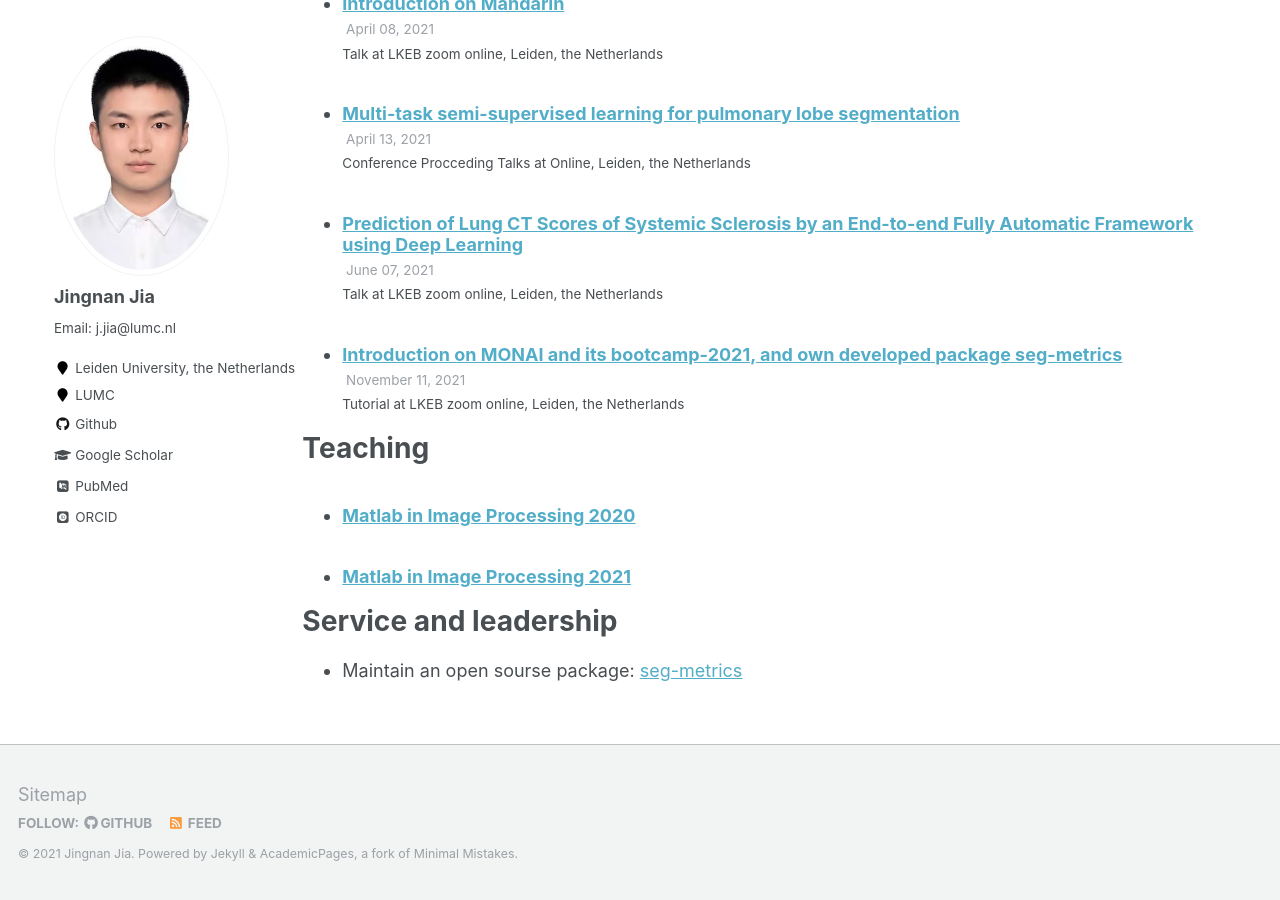
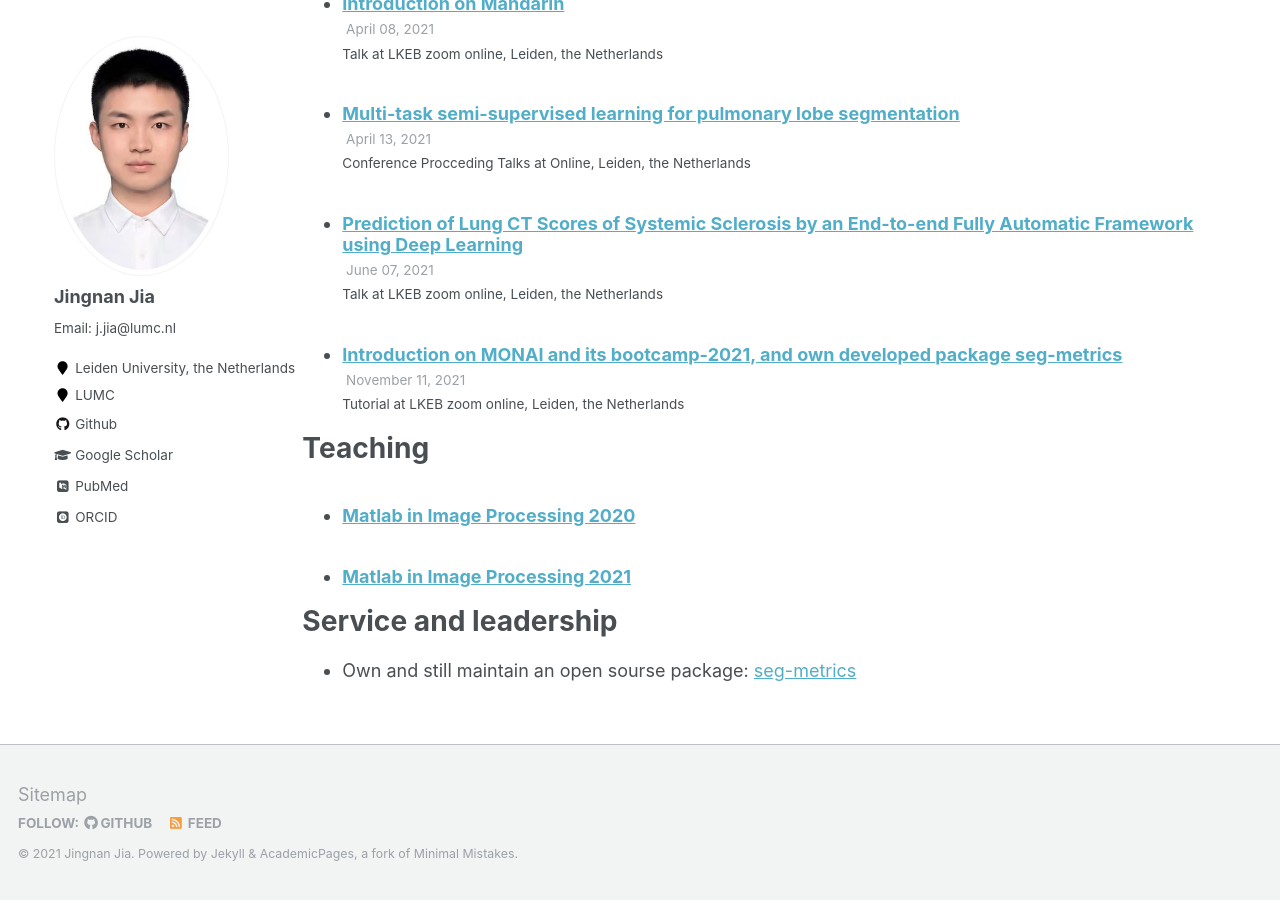
Before and after one commit to Jingnan-Jia/Jingnan-Jia.github.io_old, a Jekyll site: the page built from _pages/cv.md, in a window 1280 px wide and 900 px high, scrolled down 1764 px. Built offline with Jekyll 4.4.1, drawn with Linux system fonts in a browser that asks for light colours; some web fonts are replaced.

Commit message:
Update cv.md

```diff
--- a/_pages/cv.md
+++ b/_pages/cv.md
@@ -66,4 +66,4 @@
 
 Service and leadership
 ======
-* Maintain an open sourse package: [seg-metrics](https://pypi.org/project/seg-metrics/)
+* Own and still maintain an open sourse package: [seg-metrics](https://pypi.org/project/seg-metrics/)
```
